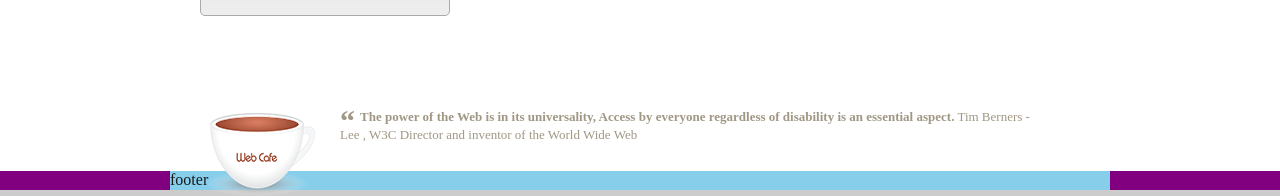
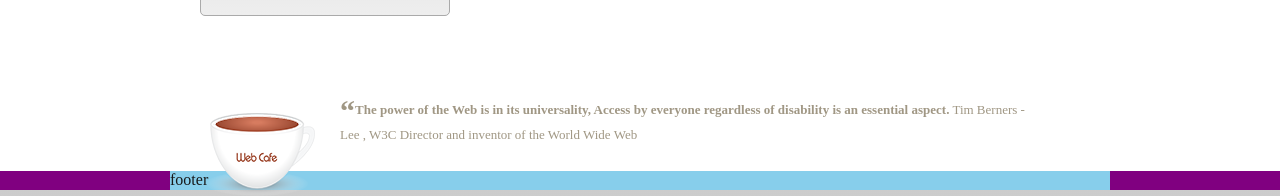
Before and after one commit to kym123123/fds17_fixed, a plain HTML site: page index.html in a window 1280 px wide. Shown: the part 754-950 px from the top of the page. Drawn offline with Linux system fonts and the light colour scheme; a web font is replaced by a local one.

Commit message:
슬로건 본문 중에서 겹따옴표의 수직 정렬 수정

```diff
--- a/css/style.css
+++ b/css/style.css
@@ -1044,11 +1044,11 @@ vertical-align: top;
 .slogan-brief q::before{
   /* 이미content가 내부적으로 잇기때문에 안써도 된다, */
   font-size: 3rem;
-  /* vertical-align: top; */
+  vertical-align: middle;
   /* 본래위치를 기준으로 미세하기 위치조정할때 relative사용 */
-  position: relative;
-  top: 10px;
-  margin-right: 5px;
+  /* position: relative; */
+  /* top: 10px;
+  margin-right: 5px; */
 }
 .slogan-brief q::after{
   /* 내부적으로 들어간 닫는 겹따옴표 안쓰겟다는 선언 */
```
